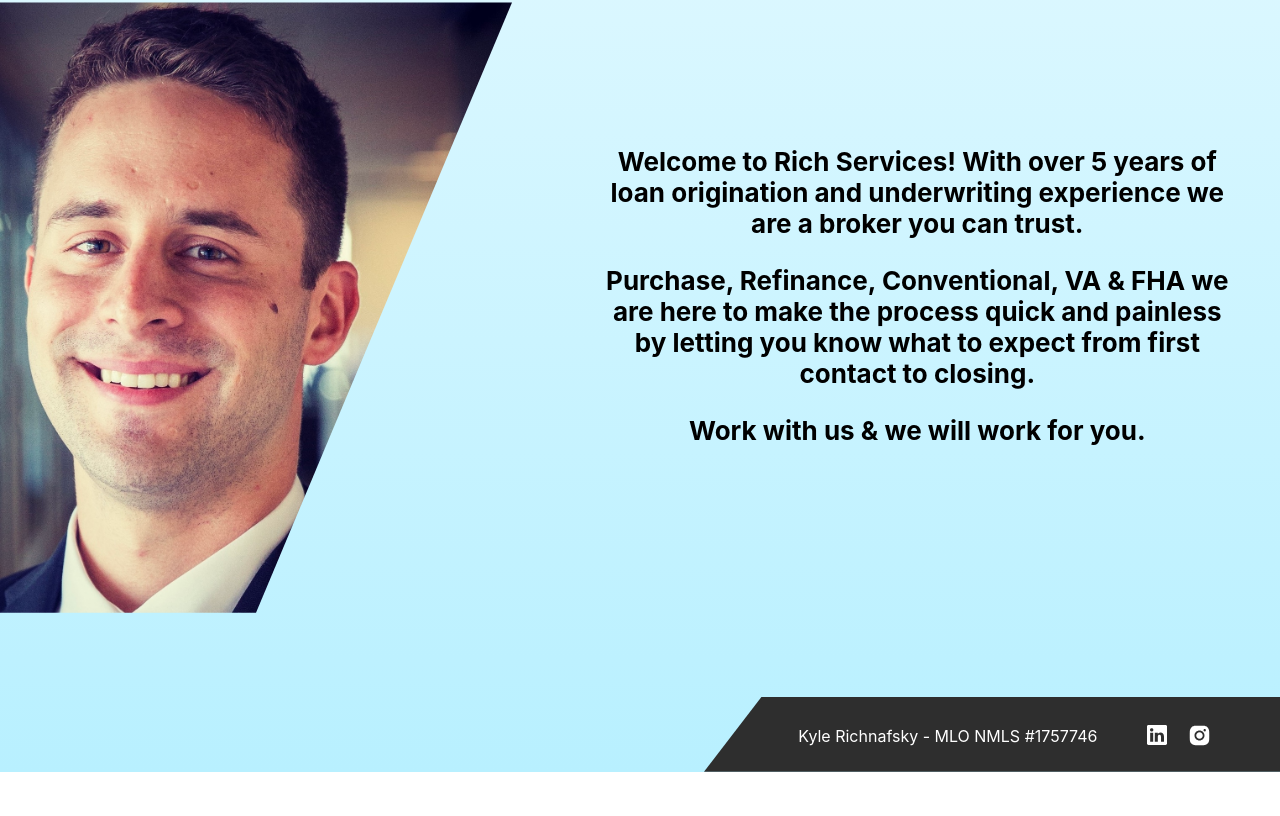
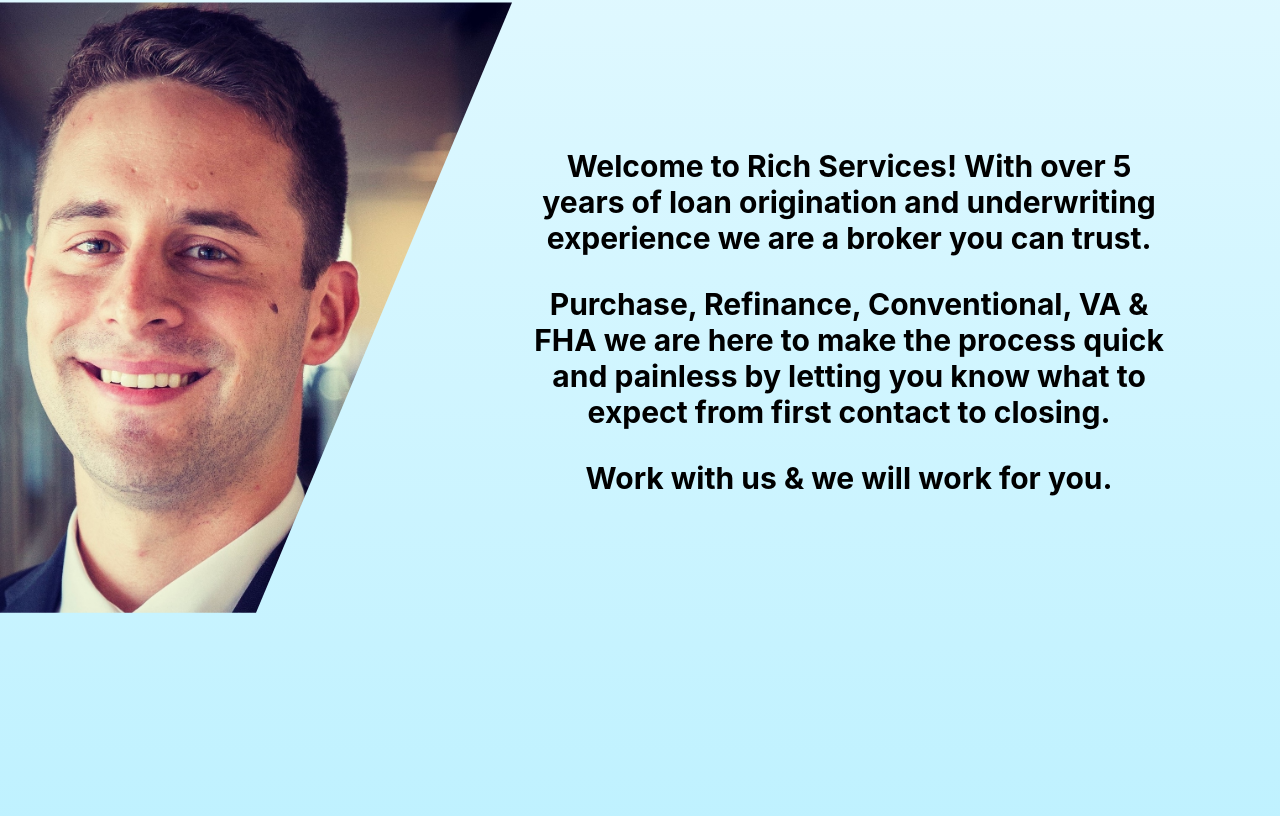
Before and after one commit to 7krich/rich-mtg, a React (Create React App) app in the folder client/: page / in a window 1280 px wide. Shown: the part 844-1660 px from the top of the page. Before the commit the page ends 1616 px from the top, so only its background shows below. Built offline with nearby package versions, Linux system fonts and the light colour scheme.

Commit message:
added addtl styles to text

```diff
--- a/client/src/index.css
+++ b/client/src/index.css
@@ -329,10 +329,11 @@
 }
 
 .about-us {
-  padding-top: 6%;
-  font-size: 26px;
+  padding-top: 10%;
+  font-size: 30px;
   width: 50%;
   margin: auto;
+  padding-right: 8%;
   text-align: center;
   font-weight: bold;
 }
@@ -348,7 +349,16 @@
   clip-path: polygon(0 0, 100% 0, 50% 100%, 0 100%);
   width: 100%;
   margin-top: 40px;
-  box-shadow: 2px 2px 1cm rgb(46, 46, 46);
+}
+
+/* about fade out */
+.hide{
+  transition: 2s linear;
+  display: none;
+}
+
+.visible {
+  transition: 2s linear;
 }
 
 /* footer styles */
--- a/client/src/pages/HomePage.js
+++ b/client/src/pages/HomePage.js
@@ -1,9 +1,37 @@
-import React, { useState } from 'react';
+import React, { useState, useEffect } from 'react';
 import Auth from '../utils/auth';
 
 import Login from '../components/Login'
 
 const Home = () => {
+    const [show, setShow] = useState(true);
+    const [lastScrollY, setLastScrollY] = useState(0);
+
+    const controlNavbar = () => {
+      if (typeof window !== 'undefined') {
+        if (window.scrollY < 1050) {
+            // if scroll down hide the navbar
+            setShow(false);
+        } else {
+            // if scroll up show the navbar
+            setShow(true);
+        }
+
+        // remember current page location to use in the next move
+        setLastScrollY(window.scrollY);
+      }
+    };
+
+    useEffect(() => {
+      if (typeof window !== 'undefined') {
+        window.addEventListener('scroll', controlNavbar);
+
+        // cleanup function
+        return () => {
+          window.removeEventListener('scroll', controlNavbar);
+        };
+      }
+    }, [lastScrollY]);
 
     return (
         <main>
@@ -86,6 +114,7 @@
                     </div>
 
                     <section className="about-us">
+                        <div className={`visible ${show && 'hide'}`}>
                             <p>
                                 Welcome to Rich Services! With over 5 years of loan origination and underwriting experience we are a broker you can trust.
                             </p>
@@ -95,10 +124,47 @@
                             <p>
                                 Work with us & we will work for you.
                             </p>
+                        </div>
                     </section>
                 </div>
             </div>
 
+            <div>
+                <br />
+            </div>
+            <div>
+                <br />
+            </div>
+            <div>
+                <br />
+            </div>
+            <div>
+                <br />
+            </div>
+            <div>
+                <br />
+            </div>
+            <div>
+                <br />
+            </div>
+            <div>
+                <br />
+            </div>
+            <div>
+                <br />
+            </div>
+            <div>
+                <br />
+            </div>
+            <div>
+                <br />
+            </div>
+            <div>
+                <br />
+            </div>
+            <div>
+                <br />
+            </div>
             <div>
                 <br />
             </div>
```
Also changed, not shown: client/src/components/Rates.js (added, +14 -0 lines). Lines whose indentation alone changed are shown as unchanged.
